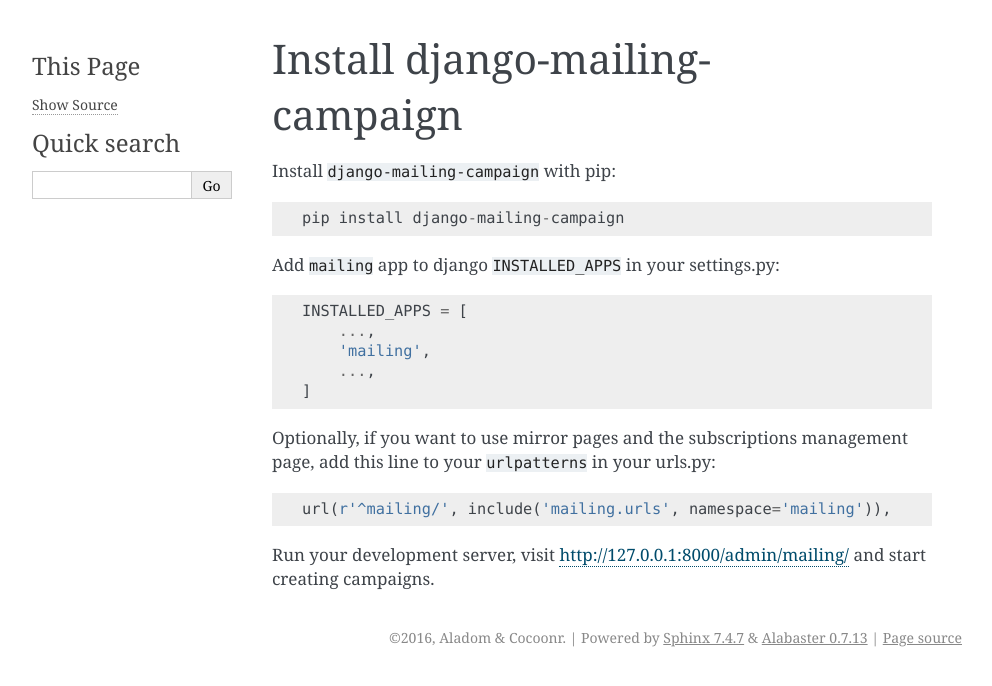
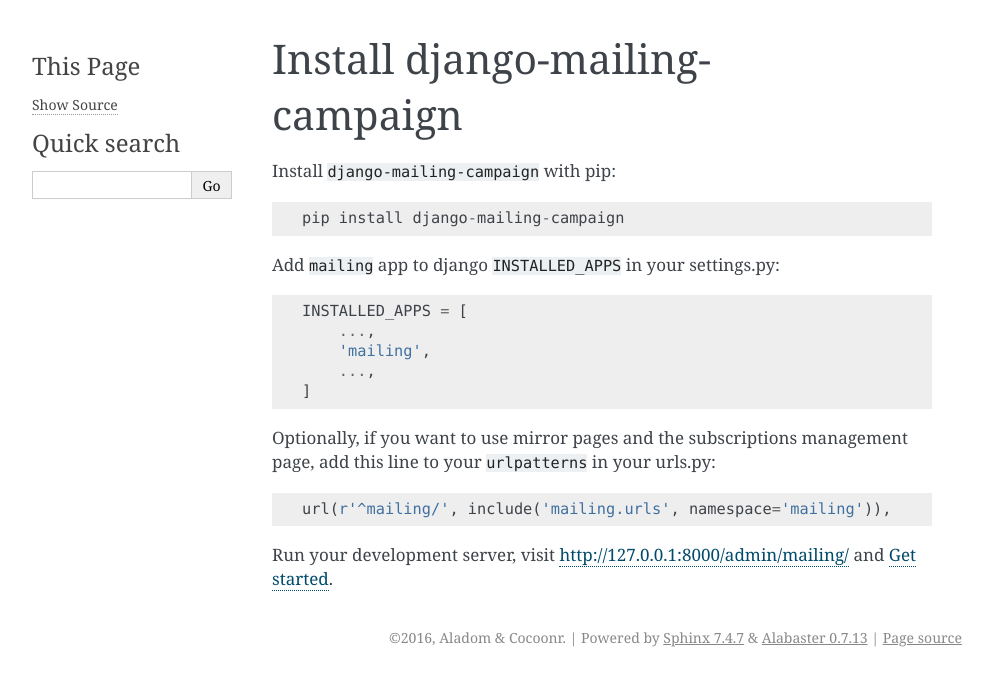
Before and after one commit to Aladom/django-mailing, a Sphinx documentation site: the page built from docs/install.rst, in a window 1280 px wide. Shown: the top 686 px of the page, without its empty margins (148-1140 px from the left). Built offline with Sphinx 7.4.7, drawn with Linux system fonts in a browser that asks for light colours.

Commit message:
Reviewed doc

```diff
--- a/docs/get_started.rst
+++ b/docs/get_started.rst
@@ -44,5 +44,5 @@
   "From" header, but it is often not needed as ``DEFAULT_FROM_EMAIL`` will be
   used as default.
 
-Note that some fields are not described above. These are not important for
-basic use and will be described later.
+.. note:: Some fields are not described above. These are not important for
+   basic use and will be described later.
--- a/docs/install.rst
+++ b/docs/install.rst
@@ -22,4 +22,4 @@
 
 
 Run your development server, visit http://127.0.0.1:8000/admin/mailing/ and
-start creating campaigns.
+:doc:`get_started`.
```
